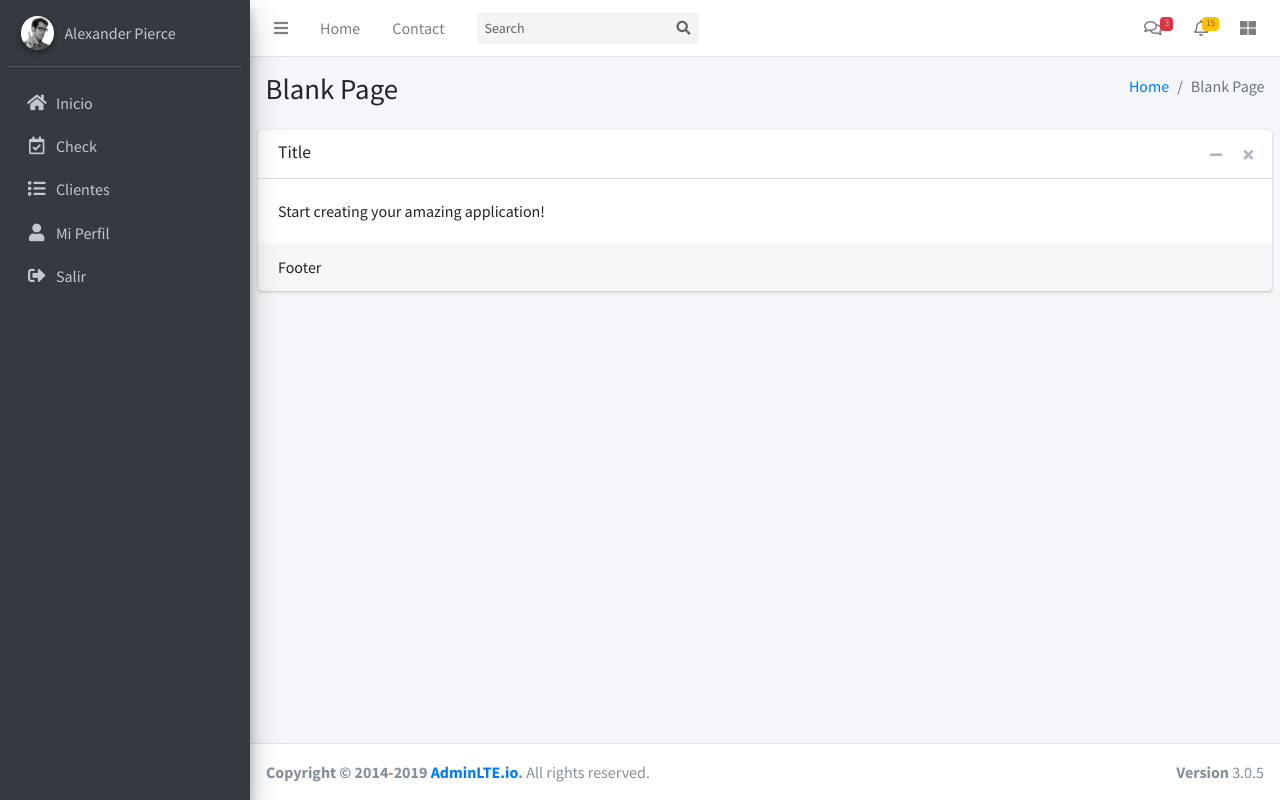
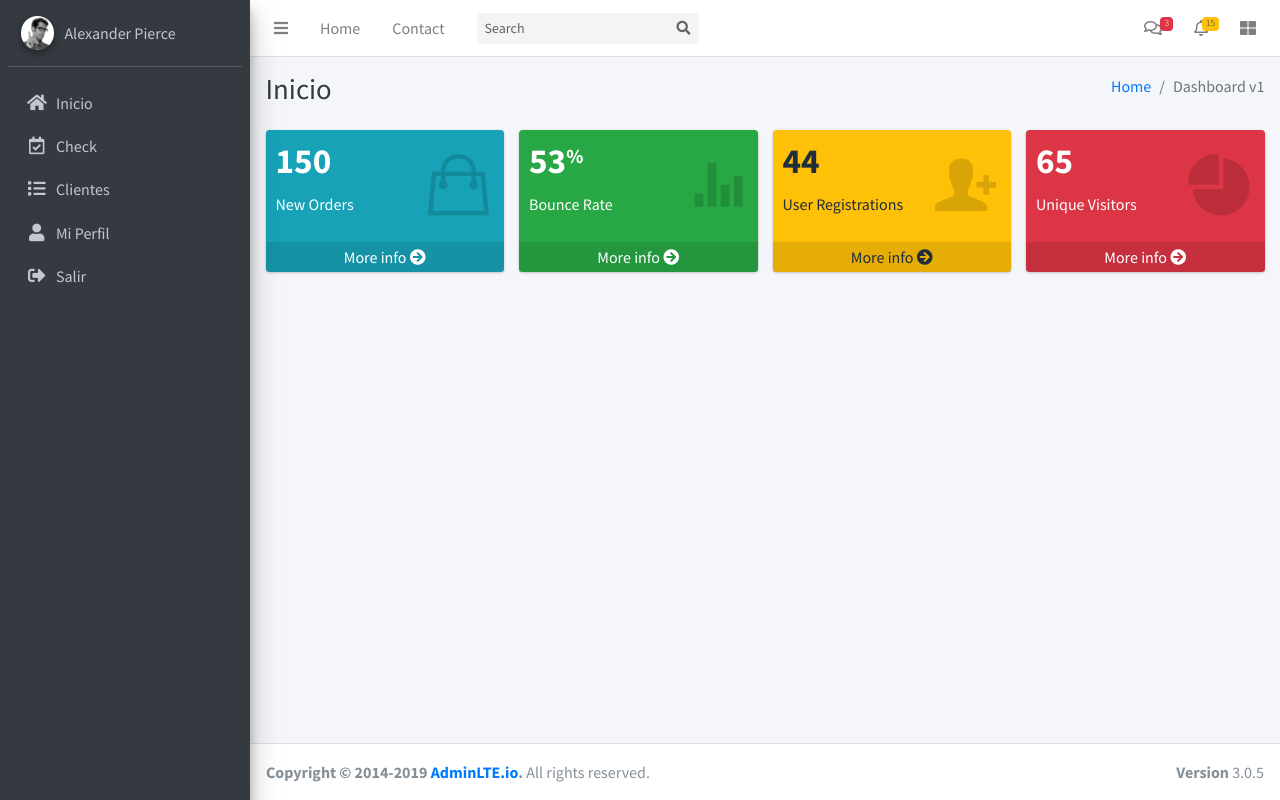
Before and after one commit to EVM-Z/SystemGIM, a PHP site: page /admin/pages/dashboard.php in a window 1280 px wide. Run offline with PHP 8.4, Linux system fonts and the light colour scheme; the visitor is signed in with stand-in values (Sample User, id 1).

Commit message:
Iniciando el dashboard.php | 4 elementos

```diff
--- a/admin/pages/dashboard.php
+++ b/admin/pages/dashboard.php
@@ -6,54 +6,108 @@ include 'templates/barra-superior.php';
 include 'templates/barra-lateral.php';
 ?>
 
-
   <!-- Content Wrapper. Contains page content -->
   <div class="content-wrapper">
     <!-- Content Header (Page header) -->
-    <section class="content-header">
+    <div class="content-header">
       <div class="container-fluid">
         <div class="row mb-2">
           <div class="col-sm-6">
-            <h1>Blank Page</h1>
-          </div>
+            <h1 class="m-0 text-dark">Inicio</h1>
+          </div><!-- /.col -->
           <div class="col-sm-6">
             <ol class="breadcrumb float-sm-right">
               <li class="breadcrumb-item"><a href="#">Home</a></li>
-              <li class="breadcrumb-item active">Blank Page</li>
+              <li class="breadcrumb-item active">Dashboard v1</li>
             </ol>
-          </div>
-        </div>
+          </div><!-- /.col -->
+        </div><!-- /.row -->
       </div><!-- /.container-fluid -->
-    </section>
+    </div>
+    <!-- /.content-header -->
+
+
 
     <!-- Main content -->
     <section class="content">
+      <div class="container-fluid">
 
-      <!-- Default box -->
-      <div class="card">
-        <div class="card-header">
-          <h3 class="card-title">Title</h3>
 
-          <div class="card-tools">
-            <button type="button" class="btn btn-tool" data-card-widget="collapse" data-toggle="tooltip" title="Collapse">
-              <i class="fas fa-minus"></i></button>
-            <button type="button" class="btn btn-tool" data-card-widget="remove" data-toggle="tooltip" title="Remove">
-              <i class="fas fa-times"></i></button>
+        <!-- Small boxes (Stat box) -->
+        <!-- Checkin, Nuevo Cliente, Lista, Pendiente -->
+        <div class="row">
+          <div class="col-lg-3 col-6">
+            <!-- small box -->
+            <div class="small-box bg-info">
+              <div class="inner">
+                <h3>150</h3>
+
+                <p>New Orders</p>
+              </div>
+              <div class="icon">
+                <i class="ion ion-bag"></i>
+              </div>
+              <a href="#" class="small-box-footer">More info <i class="fas fa-arrow-circle-right"></i></a>
+            </div>
           </div>
+          <!-- ./col -->
+          <div class="col-lg-3 col-6">
+            <!-- small box -->
+            <div class="small-box bg-success">
+              <div class="inner">
+                <h3>53<sup style="font-size: 20px">%</sup></h3>
+
+                <p>Bounce Rate</p>
+              </div>
+              <div class="icon">
+                <i class="ion ion-stats-bars"></i>
+              </div>
+              <a href="#" class="small-box-footer">More info <i class="fas fa-arrow-circle-right"></i></a>
+            </div>
+          </div>
+          <!-- ./col -->
+          <div class="col-lg-3 col-6">
+            <!-- small box -->
+            <div class="small-box bg-warning">
+              <div class="inner">
+                <h3>44</h3>
+
+                <p>User Registrations</p>
+              </div>
+              <div class="icon">
+                <i class="ion ion-person-add"></i>
+              </div>
+              <a href="#" class="small-box-footer">More info <i class="fas fa-arrow-circle-right"></i></a>
+            </div>
+          </div>
+          <!-- ./col -->
+          <div class="col-lg-3 col-6">
+            <!-- small box -->
+            <div class="small-box bg-danger">
+              <div class="inner">
+                <h3>65</h3>
+
+                <p>Unique Visitors</p>
+              </div>
+              <div class="icon">
+                <i class="ion ion-pie-graph"></i>
+              </div>
+              <a href="#" class="small-box-footer">More info <i class="fas fa-arrow-circle-right"></i></a>
+            </div>
+          </div>
+          <!-- ./col -->
         </div>
-        <div class="card-body">
-          Start creating your amazing application!
-        </div>
-        <!-- /.card-body -->
-        <div class="card-footer">
-          Footer
-        </div>
-        <!-- /.card-footer-->
+        <!-- /.row -->
+        <!-- Checkin, Nuevo Cliente, Lista, Pendiente -->
+
+
       </div>
-      <!-- /.card -->
-
     </section>
     <!-- /.content -->
+
+
+
+
   </div>
   <!-- /.content-wrapper -->
 
```
